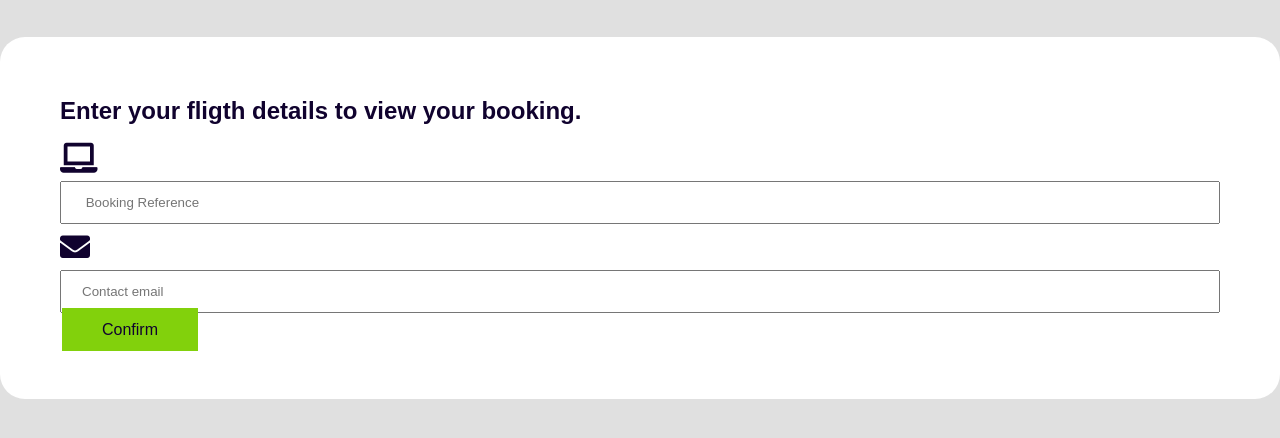
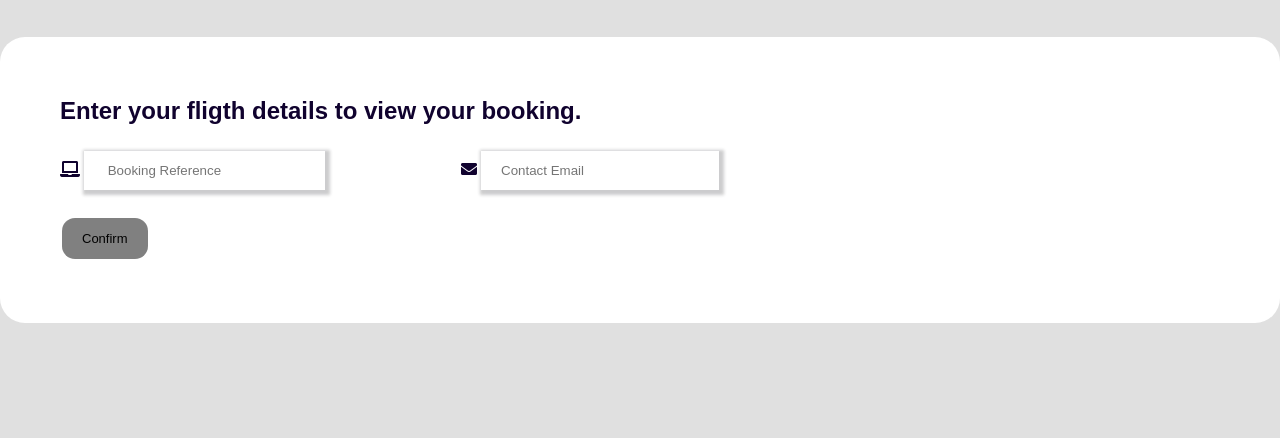
Before and after one commit to joshdev12/Elite, a plain HTML site: page manage.html in a window 1280 px wide. Shown: the part 124-562 px from the top of the page. Drawn offline with Linux system fonts and the light colour scheme.

Commit message:
Done with manage section

```diff
--- a/check.css
+++ b/check.css
@@ -30,10 +30,12 @@ body{
     border-radius: 25px;
 }
 .form{
-    width: 80%;
+    box-shadow: 2px 2px 3px 3px rgba(197, 197, 199, 0.87);
+    width: 20%;
     padding: 12px 20px;
     margin:  8px 0;
     box-sizing: border-box;
+    border: none;
 }
 .fa{
     font-size: 30px;
--- a/manage.css
+++ b/manage.css
@@ -30,22 +30,32 @@ body{
     border-radius: 25px;
 }
 .form{
+      box-shadow: 2px 2px 3px 3px rgba(197, 197, 199, 0.87);
+    width: 60%;
     padding: 12px 20px;
     margin:  8px 0;
     box-sizing: border-box;
+    border: none;
+}
+
+
+.booking-container{
+    display: flex;
+    flex-wrap: wrap;
     width: 100%;
 }
-.fa{
-    font-size: 30px;
-
-}
-.button{
-    background-color: rgb(130, 209, 12);
-    text-decoration: none;
-    color:rgb(16, 2, 46) ;
+.confirm  {
+    background-color: gray;
+    color:rgb(0, 0, 0) ;
     text-align: center;
-    font-size: 16px;
-   padding: 12.8px 40px;
+    font-size: 13px;
+    border: none;
+    border-radius: 13px;
+   padding: 12.8px 20px;
    margin: 4px 2px;
 
 }
+
+.confirm:hover{
+    background-color:rgba(0, 0, 0, 0.226) ;
+}
--- a/manage.html
+++ b/manage.html
@@ -23,13 +23,18 @@
             <h2>
                 Enter your fligth details to view your booking.
             </h2> <br>
-<div>
-    <div class="fa"><i class="fas fa-laptop"></i></div>
-    <input class="form" type="text" required maxlength="15" placeholder=" Booking Reference" size="40px" border-radius="30px"> <div class="fa"><i class="fas fa-envelope"></i></div>
-    <input class="form" type="email" required maxlength="15" placeholder="Contact email" size="40px" border-radius="30px">
-<a href="#" class="button">Confirm</a>
+            <form action="">
+                <div class="booking-container">
+                    <div class="fa"><i class="fas fa-laptop"></i>
+                    <input class="form" type="text" maxlength="15" placeholder=" Booking Reference" size="40px" required >
                 </div>
+                    <label class="fa"><i class="fas fa-envelope"></i>
+                    <input class="form" type="email"  placeholder="Contact Email" size="40px"  required> <br> <br>
+                </div class="confirm">
+                    <button type="submit" class="confirm">Confirm</button>
 
+                </div>
+            </form>
         </div>
     </section>
 </body>
```
Lines whose indentation alone changed are shown as unchanged.
